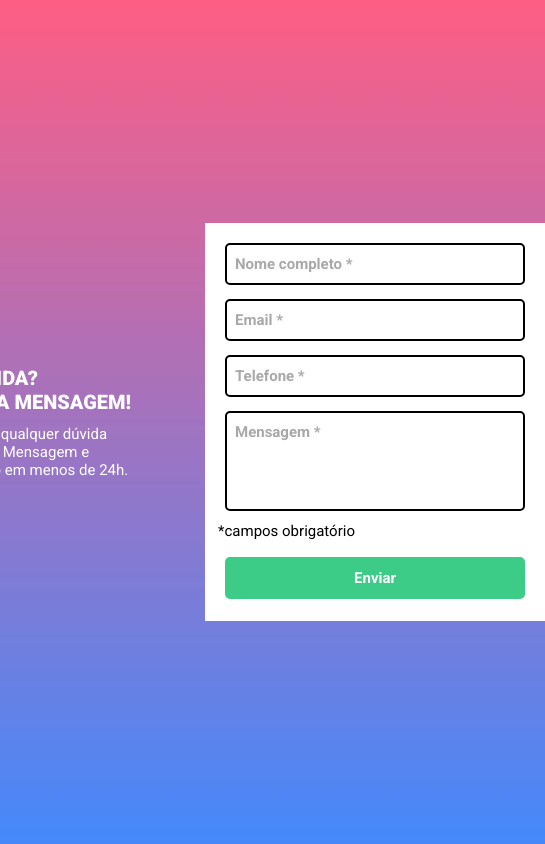
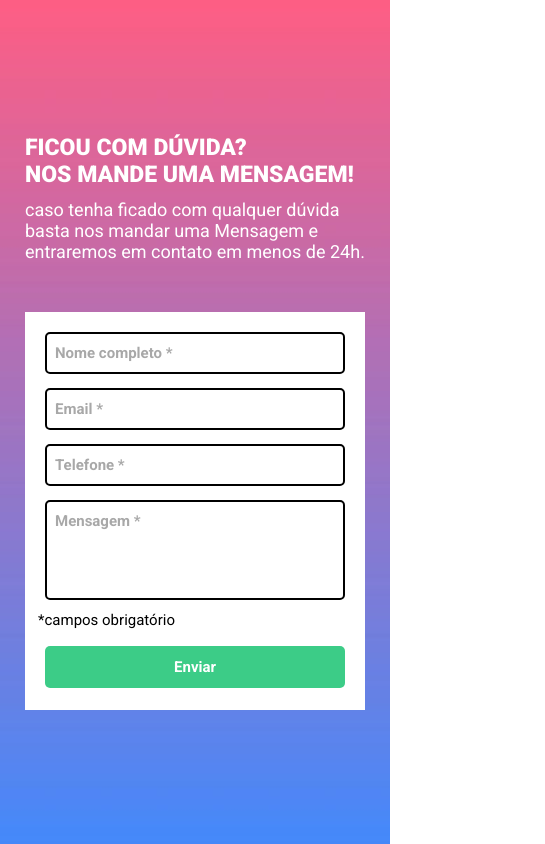
Before and after one commit to matheus-morii/pagina-formulario-js, a plain HTML site: page index.html in a window 390 px wide. Shown: the whole page, 545 px wide, since content can reach past the window. Drawn offline with Linux system fonts and the light colour scheme.

Commit message:
fazendo o responsivo

```diff
--- a/index.html
+++ b/index.html
@@ -7,6 +7,7 @@
     <link rel="stylesheet" href="./src/css/reset.css">
     <link rel="stylesheet" href="./src/css/variavel.css">
     <link rel="stylesheet" href="./src/css/style.css">
+    <link rel="stylesheet" href="./src/css/responsive.css">
     <title>Quest HTML + CSS + JS Intermediário</title>
 </head>
 
--- /dev/null
+++ b/src/css/responsive.css
@@ -0,0 +1,18 @@
+@media(max-width: 768px) {
+    main {
+        flex-direction: column;
+        row-gap: 50px;
+    }
+
+    .textos {
+        min-width: 340px;
+    }
+
+    .textos .titulo {
+        font-size: 2.3rem;
+    }
+
+    .textos p {
+        font-size: 1.8rem;
+    }
+}
```
